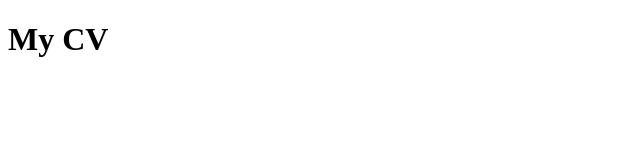
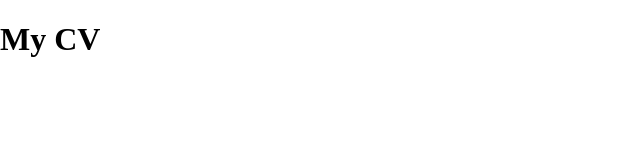
Before and after one commit to ShevViktoryia/rsschool-cv, a plain HTML site: page index.html in a window 1280 px wide. Shown: the full height of the page, 0-640 px from the left. Drawn offline with Linux system fonts and the light colour scheme.

Commit message:
feat: add style file

```diff
--- a/index.html
+++ b/index.html
@@ -3,6 +3,7 @@
 <head>
   <meta charset="UTF-8">
   <meta name="viewport" content="width=device-width, initial-scale=1.0">
+  <link rel="stylesheet" href="/style.css">
   <title>CV</title>
 </head>
 <body>
--- /dev/null
+++ b/style.css
@@ -0,0 +1,5 @@
+body {
+  box-sizing: inherit;
+  margin: 0;
+  overflow-x:hidden;
+}
```
